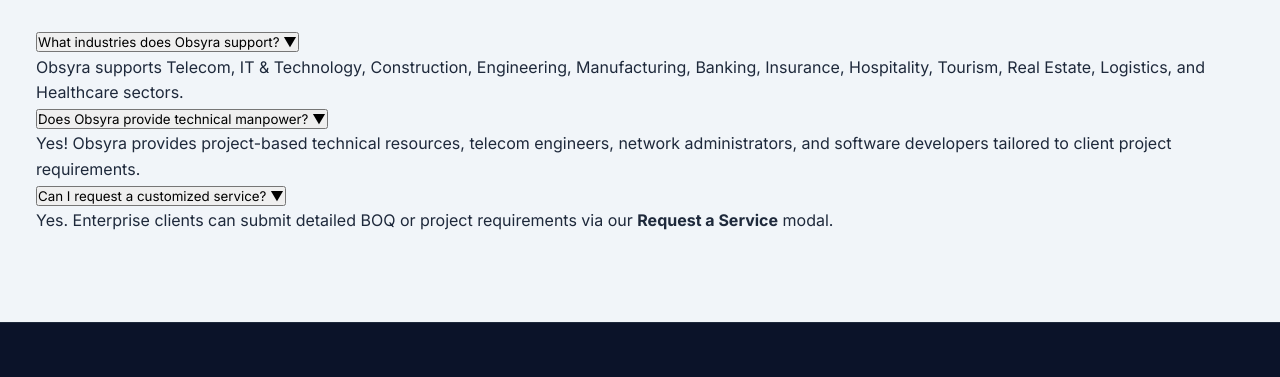
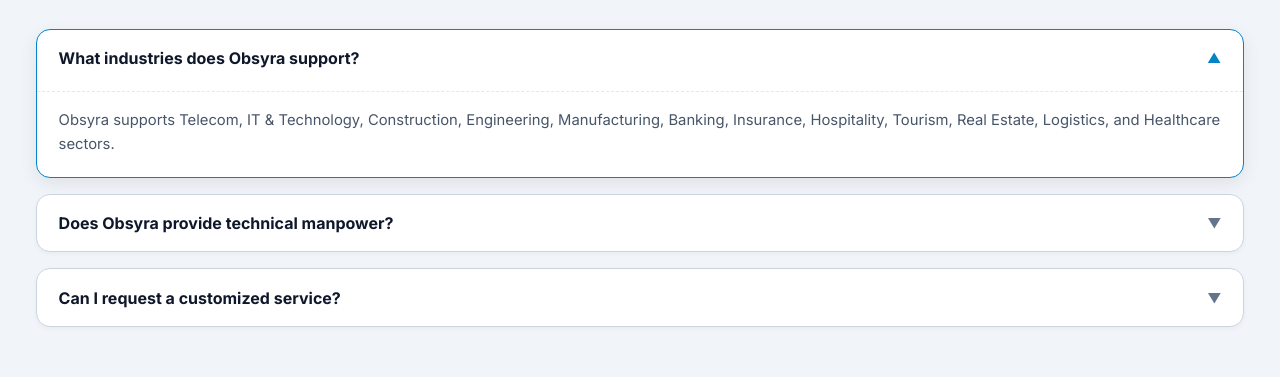
Before and after one commit to ghodkeswapnil056-prog/obsyra.co.in, a plain HTML site: page services.html in a window 1280 px wide. Shown: the part 4012-4389 px from the top of the page. Drawn offline with Linux system fonts and the light colour scheme.

Commit message:
Fix Services FAQ UI component styling and accordion animations

```diff
--- a/css/styles.css
+++ b/css/styles.css
@@ -1,4 +1,4 @@
-/* OBSYRA CAREER PORTAL - MASTER PRODUCTION STYLESHEET (v5.1.0 HIGH-SECURITY) */
+/* OBSYRA CAREER PORTAL - MASTER PRODUCTION STYLESHEET (v5.3.1 FAQ UI FIX) */
 :root {
   --primary: #0284c7;
   --primary-hover: #0369a1;
@@ -103,6 +103,84 @@
   background: linear-gradient(135deg, #ffffff 0%, #38bdf8 100%);
   -webkit-background-clip: text;
   -webkit-text-fill-color: transparent;
+}
+
+/* FAQ ACCORDION STYLES */
+.faq-accordion {
+  background: white;
+  border: 1px solid var(--border-color);
+  border-radius: var(--radius-md);
+  margin-bottom: 1rem;
+  overflow: hidden;
+  box-shadow: var(--shadow-sm);
+  transition: all 0.3s ease;
+}
+
+[data-theme="dark"] .faq-accordion {
+  background: #1e293b;
+  border-color: #334155;
+}
+
+.faq-accordion.open {
+  border-color: var(--primary);
+  box-shadow: var(--shadow-md);
+}
+
+.faq-title-btn {
+  width: 100%;
+  padding: 1.15rem 1.35rem;
+  background: transparent;
+  border: none;
+  display: flex;
+  justify-content: space-between;
+  align-items: center;
+  font-size: 1rem;
+  font-weight: 700;
+  color: var(--dark);
+  cursor: pointer;
+  text-align: left;
+  transition: background 0.2s ease, color 0.2s ease;
+}
+
+[data-theme="dark"] .faq-title-btn {
+  color: #f8fafc;
+}
+
+.faq-title-btn:hover {
+  background: rgba(2, 132, 199, 0.05);
+  color: var(--primary);
+}
+
+.faq-title-btn .faq-icon {
+  font-size: 0.85rem;
+  color: var(--text-muted);
+  transition: transform 0.3s cubic-bezier(0.16, 1, 0.3, 1);
+}
+
+.faq-accordion.open .faq-title-btn .faq-icon {
+  transform: rotate(180deg);
+  color: var(--primary);
+}
+
+.faq-content-pane {
+  display: none;
+  padding: 0 1.35rem 1.25rem 1.35rem;
+  font-size: 0.925rem;
+  color: #475569;
+  line-height: 1.65;
+  border-top: 1px dashed #e2e8f0;
+  margin-top: 0.25rem;
+  padding-top: 1rem;
+}
+
+[data-theme="dark"] .faq-content-pane {
+  color: #cbd5e1;
+  border-top-color: #334155;
+}
+
+.faq-accordion.open .faq-content-pane {
+  display: block;
+  animation: fadeInUp 0.25s ease forwards;
 }
 
 /* HIGH SECURITY SHIELD BADGES */
--- a/services.html
+++ b/services.html
@@ -257,7 +257,7 @@
       <div class="faq-accordion open">
         <button class="faq-title-btn" onclick="this.parentElement.classList.toggle('open')">
           <span>What industries does Obsyra support?</span>
-          <span>▼</span>
+          <span class="faq-icon">▼</span>
         </button>
         <div class="faq-content-pane">
           Obsyra supports Telecom, IT & Technology, Construction, Engineering, Manufacturing, Banking, Insurance, Hospitality, Tourism, Real Estate, Logistics, and Healthcare sectors.
@@ -267,7 +267,7 @@
       <div class="faq-accordion">
         <button class="faq-title-btn" onclick="this.parentElement.classList.toggle('open')">
           <span>Does Obsyra provide technical manpower?</span>
-          <span>▼</span>
+          <span class="faq-icon">▼</span>
         </button>
         <div class="faq-content-pane">
           Yes! Obsyra provides project-based technical resources, telecom engineers, network administrators, and software developers tailored to client project requirements.
@@ -277,7 +277,7 @@
       <div class="faq-accordion">
         <button class="faq-title-btn" onclick="this.parentElement.classList.toggle('open')">
           <span>Can I request a customized service?</span>
-          <span>▼</span>
+          <span class="faq-icon">▼</span>
         </button>
         <div class="faq-content-pane">
           Yes. Enterprise clients can submit detailed BOQ or project requirements via our <strong>Request a Service</strong> modal.
```
